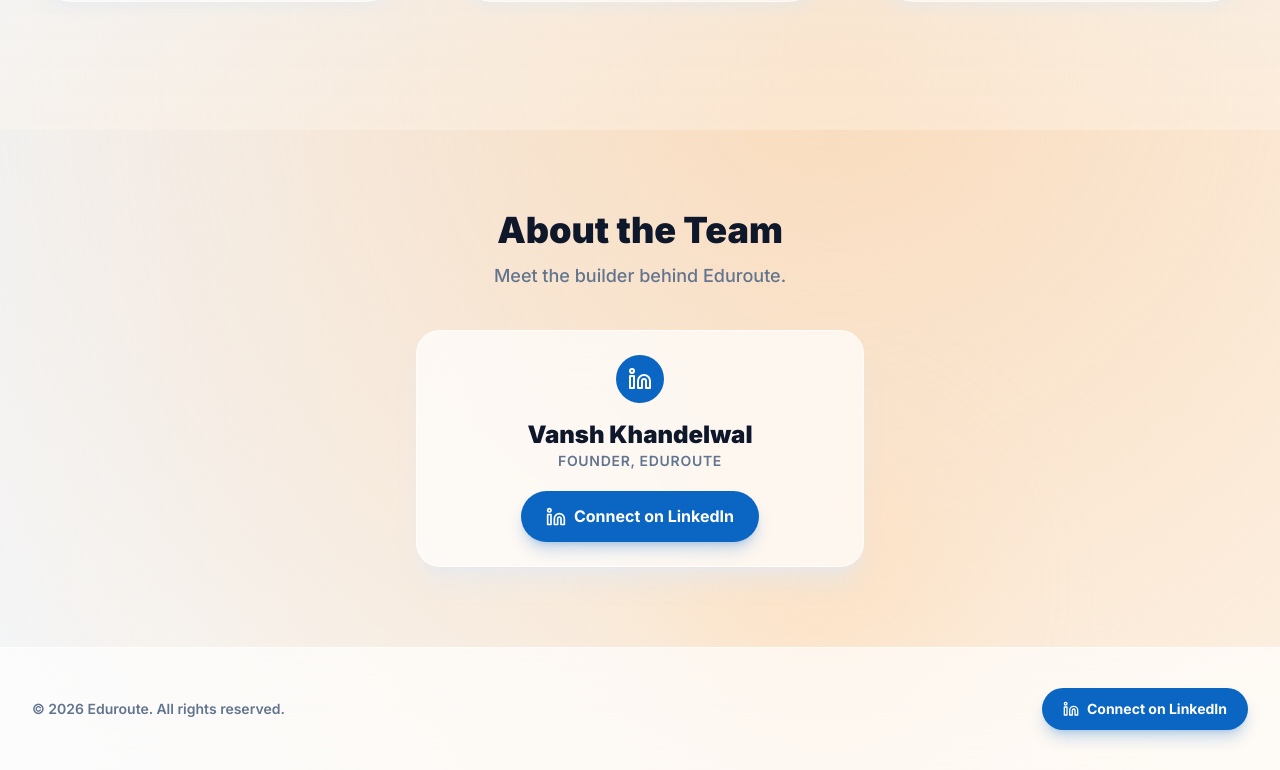
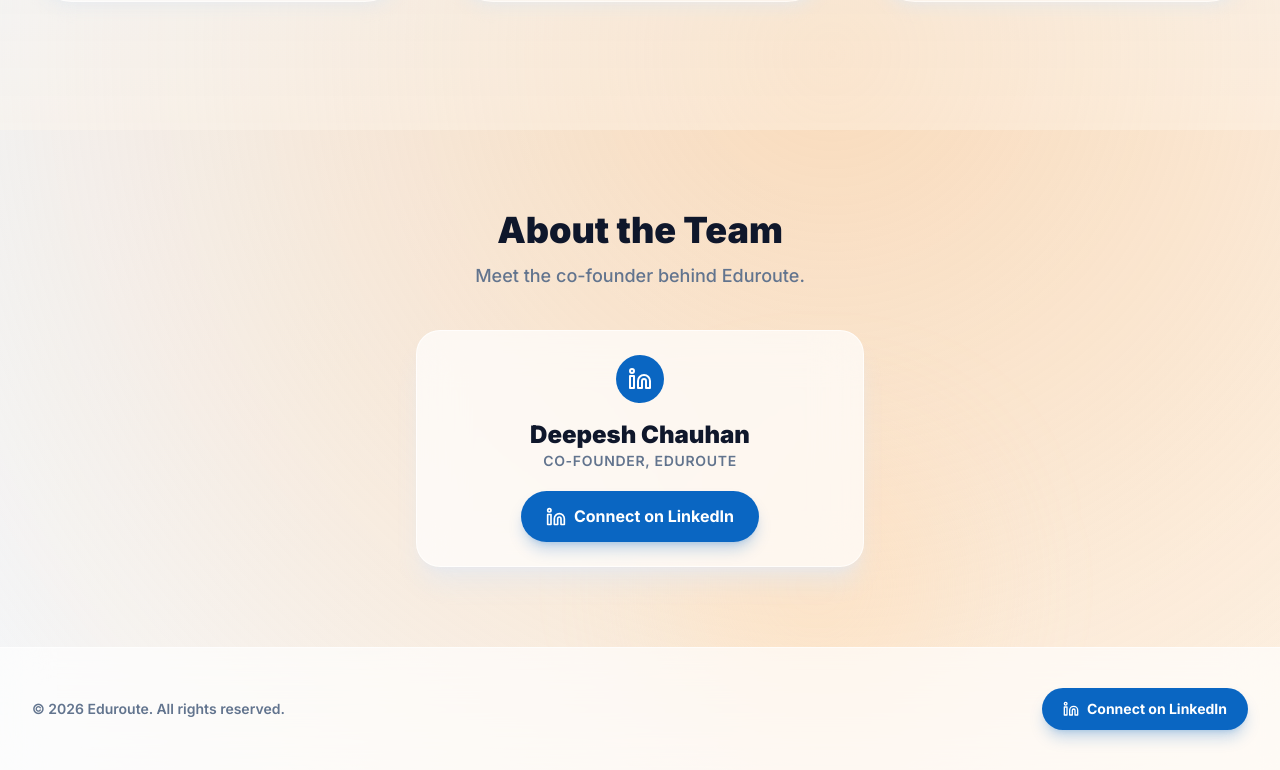
Before and after one commit to laxmikhandelwal690-svg/eduroute_, a React (Vite) app: page / in a window 1280 px wide. Shown: the part 1982-2752 px from the top of the page. Built offline with nearby package versions, Linux system fonts and the light colour scheme.

Commit message:
Add co-founder LinkedIn profile links to landing page

```diff
--- a/src/pages/LandingPage.tsx
+++ b/src/pages/LandingPage.tsx
@@ -6,7 +6,7 @@
 export const LandingPage = () => {
   const [isAuthOpen, setIsAuthOpen] = useState(false);
   const demoSectionRef = useRef<HTMLElement | null>(null);
-  const linkedinUrl = 'https://www.linkedin.com/in/vansh-khandelwal-22636a373';
+  const linkedinUrl = 'https://www.linkedin.com/in/deepesh-chauhan-a12413382';
 
   return (
     <div className="relative min-h-screen overflow-hidden bg-slate-100">
@@ -167,15 +167,15 @@
         <div className="mx-auto max-w-7xl px-4 sm:px-6 lg:px-8">
           <div className="mb-10 text-center">
             <h2 className="mb-3 text-4xl font-black text-slate-900">About the Team</h2>
-            <p className="text-lg font-medium text-slate-500">Meet the builder behind Eduroute.</p>
+            <p className="text-lg font-medium text-slate-500">Meet the co-founder behind Eduroute.</p>
           </div>
 
           <div className="mx-auto max-w-md rounded-3xl border border-white/70 bg-white/70 p-6 text-center shadow-xl shadow-slate-200/60 backdrop-blur-xl">
             <div className="mx-auto mb-4 flex h-12 w-12 items-center justify-center rounded-full bg-[#0A66C2] text-white">
               <Linkedin className="h-6 w-6" />
             </div>
-            <h3 className="text-2xl font-black text-slate-900">Vansh Khandelwal</h3>
-            <p className="mb-5 text-sm font-semibold uppercase tracking-wider text-slate-500">Founder, Eduroute</p>
+            <h3 className="text-2xl font-black text-slate-900">Deepesh Chauhan</h3>
+            <p className="mb-5 text-sm font-semibold uppercase tracking-wider text-slate-500">Co-Founder, Eduroute</p>
             <a
               href={linkedinUrl}
               target="_blank"
```
